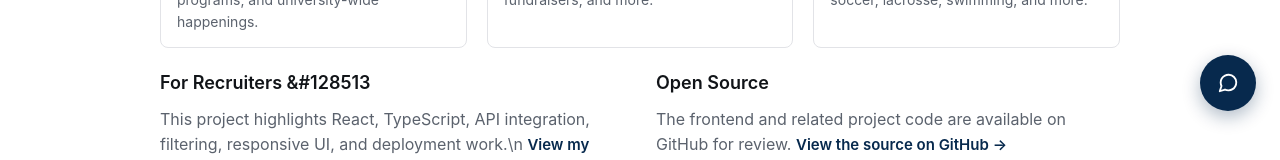
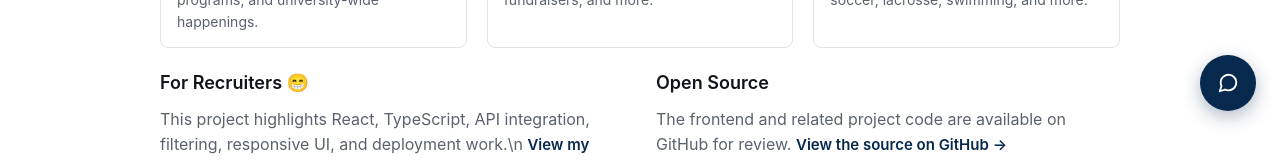
Before and after one commit to toomeem/drexel-event-directory, a React (Vite) app in the folder frontend/: page /about in a window 1280 px wide. Shown: the part 665-825 px from the top of the page. Built offline with nearby package versions, Linux system fonts and the light colour scheme.

Commit message:
minor changes

```diff
--- a/frontend/src/pages/AboutPage.tsx
+++ b/frontend/src/pages/AboutPage.tsx
@@ -75,7 +75,7 @@ export function AboutPage() {
 
             <div className="about-page__row">
                 <section className="about-page__section">
-                    <h2 className="about-page__section-title">For Recruiters &#128513</h2>
+                    <h2 className="about-page__section-title">For Recruiters 😁</h2>
                     <p className="about-page__body">
                         This project highlights React, TypeScript, API integration,
                         filtering, responsive UI, and deployment work.\n{" "}
```
Also changed, not shown: 2 other files (tests, documents, lock files or other folders).
